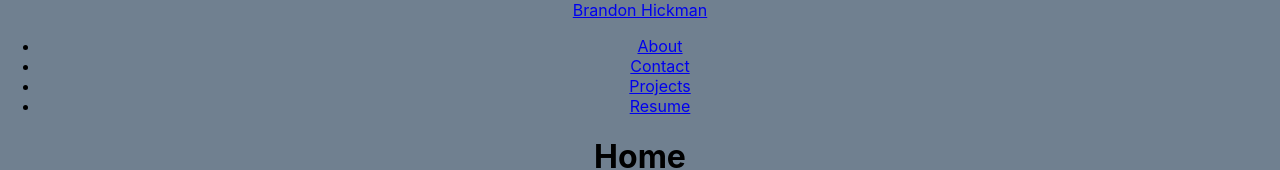
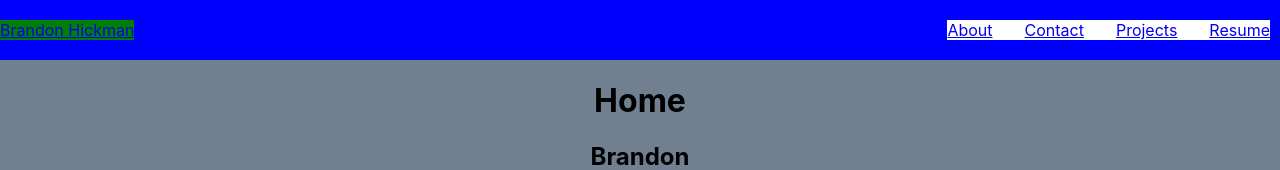
Before and after one commit to ClarkDoom/portfolio-react, a React (Create React App) app: page / in a window 1280 px wide. Shown: the top 170 px of the page. Built offline with nearby package versions, Linux system fonts and the light colour scheme.

Commit message:
setup initial NavBar styling

```diff
--- /dev/null
+++ b/src/components/NavBar.css
@@ -0,0 +1,21 @@
+nav {
+  display: flex;
+  justify-content: flex-end;
+  justify-content: space-between;
+  align-items: center;
+  height: 60px;
+  background-color: blue;
+
+}
+
+#home {
+  background-color: green;
+}
+
+#nav-links {
+  background-color: white;
+  flex-direction: row;
+  display: flex;
+  gap: 2em;
+  margin-right: 10px;
+}
--- a/src/components/NavBar.jsx
+++ b/src/components/NavBar.jsx
@@ -1,33 +1,36 @@
+import  './NavBar.css'
 import { Link } from "react-router-dom";
 
 const NavBar = () => {
   return (
     <nav>
-      <Link to="/">
-        Brandon Hickman
-      </Link>
-      <ul>
-        <li>
+      <div id='home'>
+        <Link to="/">
+          Brandon Hickman
+        </Link>
+      </div>
+      <div id="nav-links">
+        <div>
           <Link to="/about">
             About
           </Link>
-        </li>
-        <li>
+        </div>
+        <div>
           <Link to="/contact">
             Contact
           </Link>
-        </li>
-        <li>
+        </div>
+        <div>
           <Link to="/projects">
             Projects
           </Link>
-        </li>
-        <li>
+        </div>
+        <div>
           <Link to="/resume">
             Resume
           </Link>
-        </li>
-      </ul>
+        </div>
+      </div>
     </nav>
   );
 }
```
